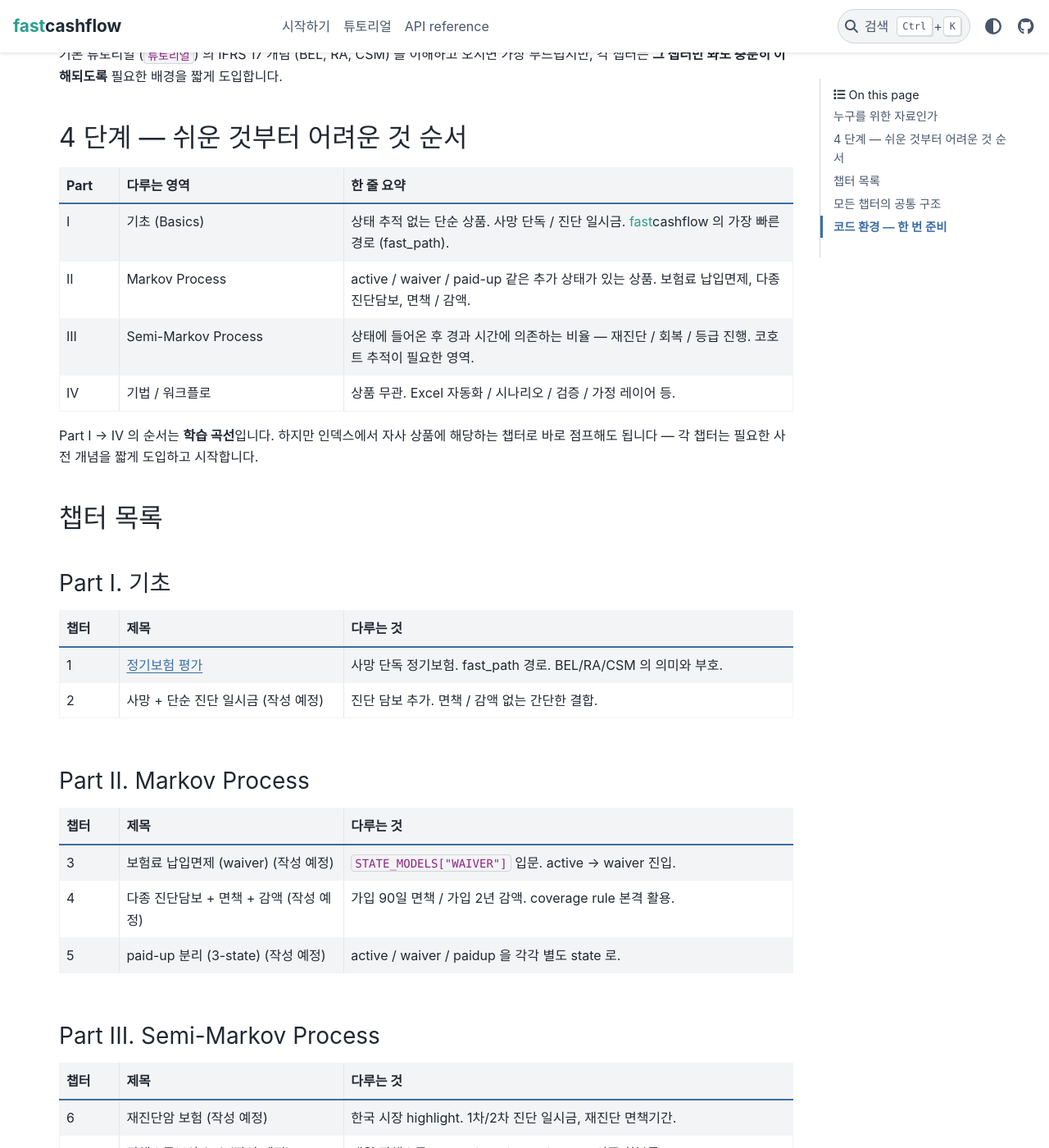
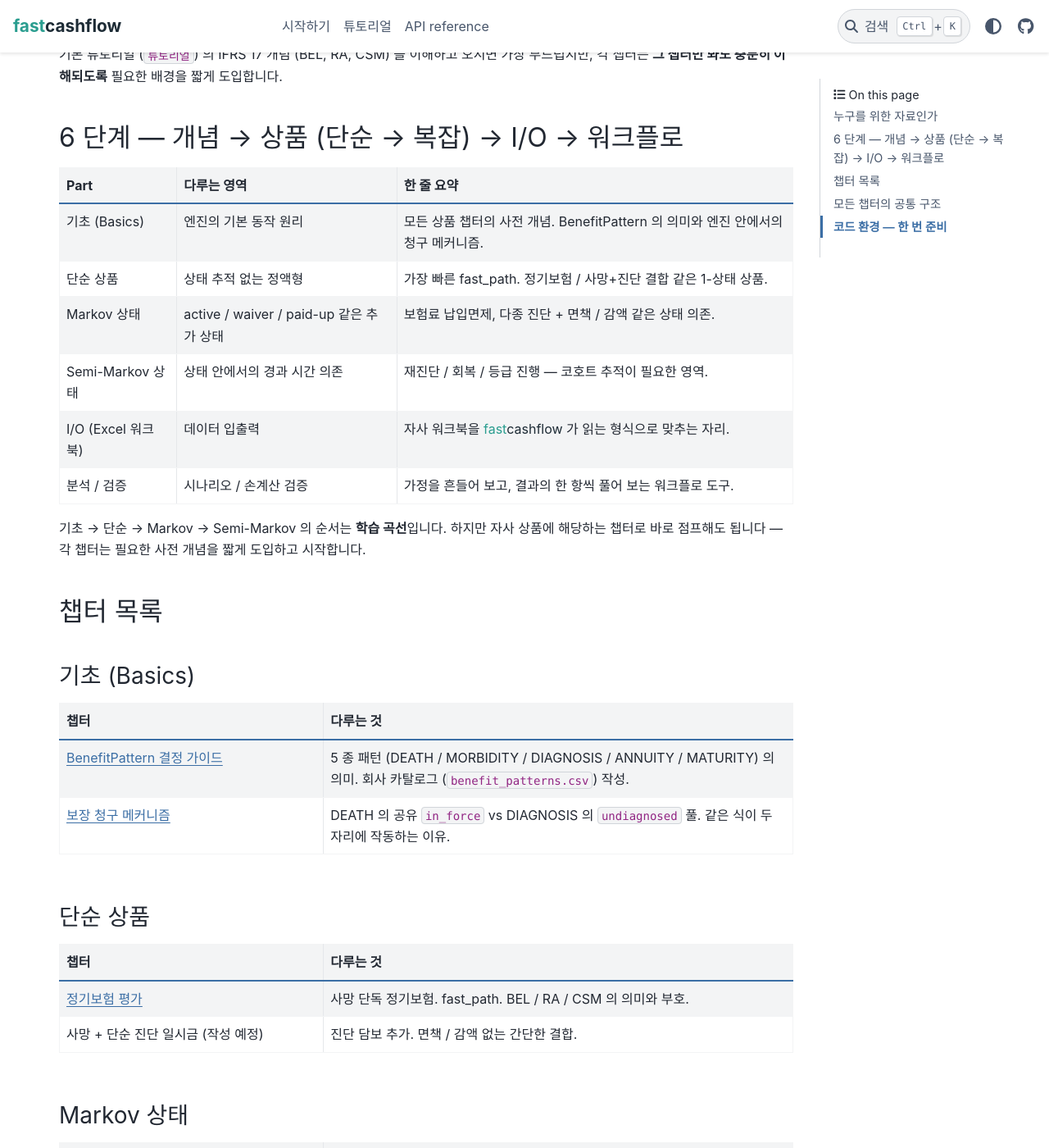
Before and after one commit to seokhoonj/fastcashflow, a Sphinx documentation site: the page built from docs/cookbook/index.md, in a window 1280 px wide and 1400 px high, scrolled down 481 px. Shown: the whole window at 82% size. Built offline with Sphinx 7.4.7 and the PyData theme 0.15.4, drawn with Linux system fonts in a browser that asks for light colours; some of the changed text lies outside the part shown.

Commit message:
docs: restructure cookbook into topical subdirectories
The cookbook was numbered 01..12 with a single flat directory and a
broad "Part IV — 기법 / 워크플로" bucket holding everything that was
not a product chapter — Excel I/O, scenarios, validation, the pattern
catalogue — four genuinely different topics behind one label. Adding
a fifth (a coverage-mechanics chapter explaining the kernel's
in_force vs undiagnosed pools) made the bucket worse.

Drop chapter numbers from filenames in favour of one subdirectory per
Part. URLs and cross-references now carry the topic name:

  docs/cookbook/
    basics/          (개념: 모든 챕터의 사전 개념)
      benefit-patterns-catalog.md   (구 12-benefit-patterns)
      coverage-mechanics.md         (new)
    simple/          (단순 상품)
      term-life.md                  (구 01-term-life)
    markov/          (Markov 상태 상품; future)
    semi-markov/     (Semi-Markov 상태 상품; future)
    io/              (Excel 워크북; future)
    workflow/        (분석 / 검증)
      validation.md                 (구 11-validation)

Adding chapters or moving them between Parts never disrupts numbering
again — the Part list lives in index.md and the URL is the topic name.
Each chapter's section headings drop the per-chapter numeric prefix
("1.1 상품 소개 ...") and just read "상품 소개 ..." — section
positions stop encoding chapter numbers that used to migrate every
time the list reshuffled.

The new basics/coverage-mechanics chapter walks the kernel's two
claim algorithms (`in_force × rate × benefit` for DEATH / MORBIDITY,
plus the undiagnosed pool for DIAGNOSIS) using the same toy setup
across three patterns so the difference reads side by side. Closes
the gap a user found confusing — "is_diagnosis" reading as
"single-payment indicator" when its real meaning is "this coverage
keeps its own depletion pool."

Sphinx build clean of new warnings (4 pre-existing toc-not-included
warnings stay; they belong to the docs that the main index keeps
hidden per the cookbook-menu-hidden rule).

````diff
--- a/docs/cookbook/index.md
+++ b/docs/cookbook/index.md
@@ -19,112 +19,127 @@
 오시면 가장 부드럽지만, 각 챕터는 **그 챕터만 봐도 충분히 이해되도록**
 필요한 배경을 짧게 도입합니다.
 
-## 4 단계 — 쉬운 것부터 어려운 것 순서
+## 6 단계 — 개념 → 상품 (단순 → 복잡) → I/O → 워크플로
 
 ```{list-table}
 :header-rows: 1
-:widths: 8 30 60
+:widths: 16 30 54
 
 * - Part
   - 다루는 영역
   - 한 줄 요약
-* - I
-  - 기초 (Basics)
-  - 상태 추적 없는 단순 상품. 사망 단독 / 진단 일시금. {{ fcf }} 의
-    가장 빠른 경로 (fast_path).
-* - II
-  - Markov Process
-  - active / waiver / paid-up 같은 추가 상태가 있는 상품.
-    보험료 납입면제, 다종 진단담보, 면책 / 감액.
-* - III
-  - Semi-Markov Process
-  - 상태에 들어온 후 경과 시간에 의존하는 비율 — 재진단 / 회복 / 등급
-    진행. 코호트 추적이 필요한 영역.
-* - IV
-  - 기법 / 워크플로
-  - 상품 무관. Excel 자동화 / 시나리오 / 검증 / 가정 레이어 등.
+* - 기초 (Basics)
+  - 엔진의 기본 동작 원리
+  - 모든 상품 챕터의 사전 개념. BenefitPattern 의 의미와 엔진 안에서의
+    청구 메커니즘.
+* - 단순 상품
+  - 상태 추적 없는 정액형
+  - 가장 빠른 fast_path. 정기보험 / 사망+진단 결합 같은 1-상태 상품.
+* - Markov 상태
+  - active / waiver / paid-up 같은 추가 상태
+  - 보험료 납입면제, 다종 진단 + 면책 / 감액 같은 상태 의존.
+* - Semi-Markov 상태
+  - 상태 안에서의 경과 시간 의존
+  - 재진단 / 회복 / 등급 진행 — 코호트 추적이 필요한 영역.
+* - I/O (Excel 워크북)
+  - 데이터 입출력
+  - 자사 워크북을 {{ fcf }} 가 읽는 형식으로 맞추는 자리.
+* - 분석 / 검증
+  - 시나리오 / 손계산 검증
+  - 가정을 흔들어 보고, 결과의 한 항씩 풀어 보는 워크플로 도구.
 ```
 
-Part I → IV 의 순서는 **학습 곡선**입니다. 하지만 인덱스에서 자사 상품에
-해당하는 챕터로 바로 점프해도 됩니다 — 각 챕터는 필요한 사전 개념을
-짧게 도입하고 시작합니다.
+기초 → 단순 → Markov → Semi-Markov 의 순서는 **학습 곡선**입니다.
+하지만 자사 상품에 해당하는 챕터로 바로 점프해도 됩니다 — 각 챕터는
+필요한 사전 개념을 짧게 도입하고 시작합니다.
 
 ## 챕터 목록
 
-### Part I. 기초
+### 기초 (Basics)
 
 ```{list-table}
 :header-rows: 1
-:widths: 8 30 60
+:widths: 36 64
 
 * - 챕터
-  - 제목
   - 다루는 것
-* - 1
-  - [정기보험 평가](01-term-life)
-  - 사망 단독 정기보험. fast_path 경로. BEL/RA/CSM 의 의미와 부호.
-* - 2
-  - 사망 + 단순 진단 일시금 (작성 예정)
+* - [BenefitPattern 결정 가이드](basics/benefit-patterns-catalog)
+  - 5 종 패턴 (DEATH / MORBIDITY / DIAGNOSIS / ANNUITY / MATURITY) 의
+    의미. 회사 카탈로그 (`benefit_patterns.csv`) 작성.
+* - [보장 청구 메커니즘](basics/coverage-mechanics)
+  - DEATH 의 공유 `in_force` vs DIAGNOSIS 의 `undiagnosed` 풀.
+    같은 식이 두 자리에 작동하는 이유.
+```
+
+### 단순 상품
+
+```{list-table}
+:header-rows: 1
+:widths: 36 64
+
+* - 챕터
+  - 다루는 것
+* - [정기보험 평가](simple/term-life)
+  - 사망 단독 정기보험. fast_path. BEL / RA / CSM 의 의미와 부호.
+* - 사망 + 단순 진단 일시금 (작성 예정)
   - 진단 담보 추가. 면책 / 감액 없는 간단한 결합.
 ```
 
-### Part II. Markov Process
+### Markov 상태
 
 ```{list-table}
 :header-rows: 1
-:widths: 8 30 60
+:widths: 36 64
 
 * - 챕터
-  - 제목
   - 다루는 것
-* - 3
-  - 보험료 납입면제 (waiver) (작성 예정)
+* - 보험료 납입면제 (waiver) (작성 예정)
   - `STATE_MODELS["WAIVER"]` 입문. active → waiver 진입.
-* - 4
-  - 다종 진단담보 + 면책 + 감액 (작성 예정)
+* - 다종 진단 + 면책 / 감액 (작성 예정)
   - 가입 90일 면책 / 가입 2년 감액. coverage rule 본격 활용.
-* - 5
-  - paid-up 분리 (3-state) (작성 예정)
+* - paid-up 분리 (3-state) (작성 예정)
   - active / waiver / paidup 을 각각 별도 state 로.
 ```
 
-### Part III. Semi-Markov Process
+### Semi-Markov 상태
 
 ```{list-table}
 :header-rows: 1
-:widths: 8 30 60
+:widths: 36 64
 
 * - 챕터
-  - 제목
   - 다루는 것
-* - 6
-  - 재진단암 보험 (작성 예정)
+* - 재진단암 보험 (작성 예정)
   - 한국 시장 highlight. 1차/2차 진단 일시금, 재진단 면책기간.
-* - 7
-  - 장해소득보상 (DI) (작성 예정)
+* - 장해소득보상 (DI) (작성 예정)
   - 매월 장해소득 + duration-since-disabled 의존 회복률.
 ```
 
-### Part IV. 기법 / 워크플로
+### I/O (Excel 워크북)
 
 ```{list-table}
 :header-rows: 1
-:widths: 8 30 60
+:widths: 36 64
 
 * - 챕터
-  - 제목
   - 다루는 것
-* - 8
-  - Excel 워크북 — 단일 segment (작성 예정)
-  - assumptions.xlsx 의 매 시트 / 매 컬럼 자세히. 사용자 진입점.
-* - 9
-  - Excel 워크북 — 다 segment / 다 상품 (작성 예정)
-  - value_segmented + 상품 / 채널 별 다른 StateModel.
-* - 10
-  - 시나리오 / 민감도 분석 (작성 예정)
+* - 워크북 — 단일 segment (작성 예정)
+  - `assumptions.xlsx` 의 매 시트 / 매 컬럼 자세히. 사용자 진입점.
+* - 워크북 — 다 segment / 다 상품 (작성 예정)
+  - `value_segmented` + 상품 / 채널 별 다른 StateModel.
+```
+
+### 분석 / 검증
+
+```{list-table}
+:header-rows: 1
+:widths: 36 64
+
+* - 챕터
+  - 다루는 것
+* - 시나리오 / 민감도 분석 (작성 예정)
   - rate 함수 교체로 mortality +10% 등의 효과 측정.
-* - 11
-  - [검증 패턴 — show_trace 4종으로 신뢰 빌드업](11-validation)
+* - [검증 패턴 — show_trace 4종으로 신뢰 빌드업](workflow/validation)
   - 한 계약의 BEL / CSM 계산 경로 추적. 손계산 매칭, shock 전파, residual 검증.
 ```
 
@@ -141,6 +156,9 @@ Part I → IV 의 순서는 **학습 곡선**입니다. 하지만 인덱스에
 6. **함정 / 검증** — 흔한 실수, 손계산으로 확인하는 방법
 7. **인접 레시피** — 관련된 다른 챕터와 기본 튜토리얼의 어느 장
 
+기초 (Basics) 의 *개념* 챕터는 상품 챕터와 성격이 달라 위 7 단계를
+강제하지 않습니다 — 개념의 정의 → 사례 → 함정 의 흐름을 따릅니다.
+
 ## 코드 환경 — 한 번 준비
 
 모든 챕터는 다음 환경을 가정합니다:
@@ -156,8 +174,22 @@ Part I → IV 의 순서는 **학습 곡선**입니다. 하지만 인덱스에
 
 ```{toctree}
 :hidden:
-:caption: 목차
+:caption: 기초 (Basics)
 
-01-term-life
-11-validation
+basics/benefit-patterns-catalog
+basics/coverage-mechanics
 ```
+
+```{toctree}
+:hidden:
+:caption: 단순 상품
+
+simple/term-life
+```
+
+```{toctree}
+:hidden:
+:caption: 분석 / 검증
+
+workflow/validation
+```
````
Also changed, not shown: docs/assumptions-format.md (+1 -1 lines), docs/cookbook/basics/benefit-patterns-catalog.md (renamed from docs/cookbook/12-benefit-patterns.md, +15 -12 lines), docs/cookbook/basics/coverage-mechanics.md (added, +355 -0 lines), docs/cookbook/simple/term-life.md (renamed from docs/cookbook/01-term-life.md, +21 -16 lines), docs/cookbook/workflow/validation.md (renamed from docs/cookbook/11-validation.md, +22 -21 lines).
